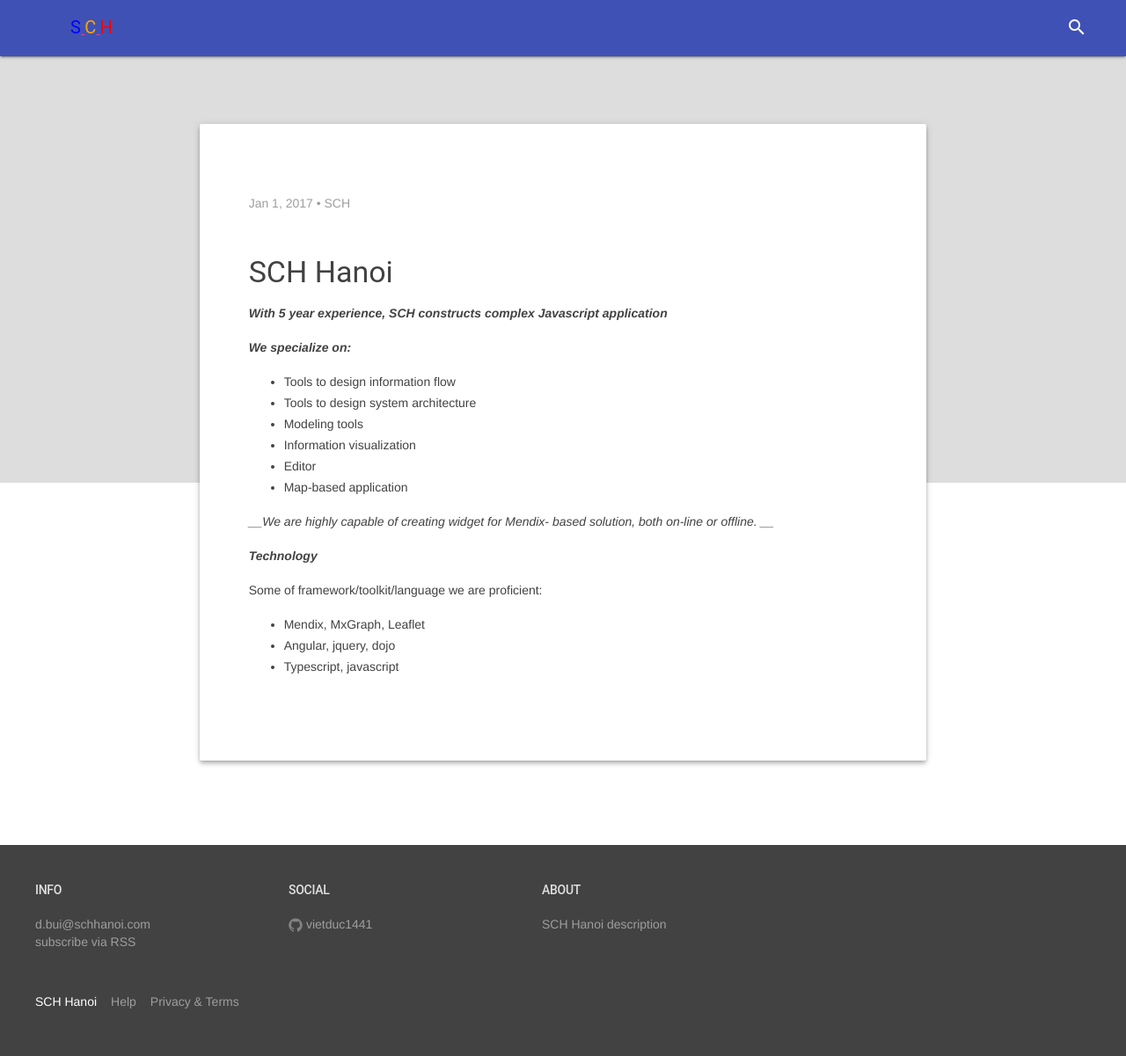
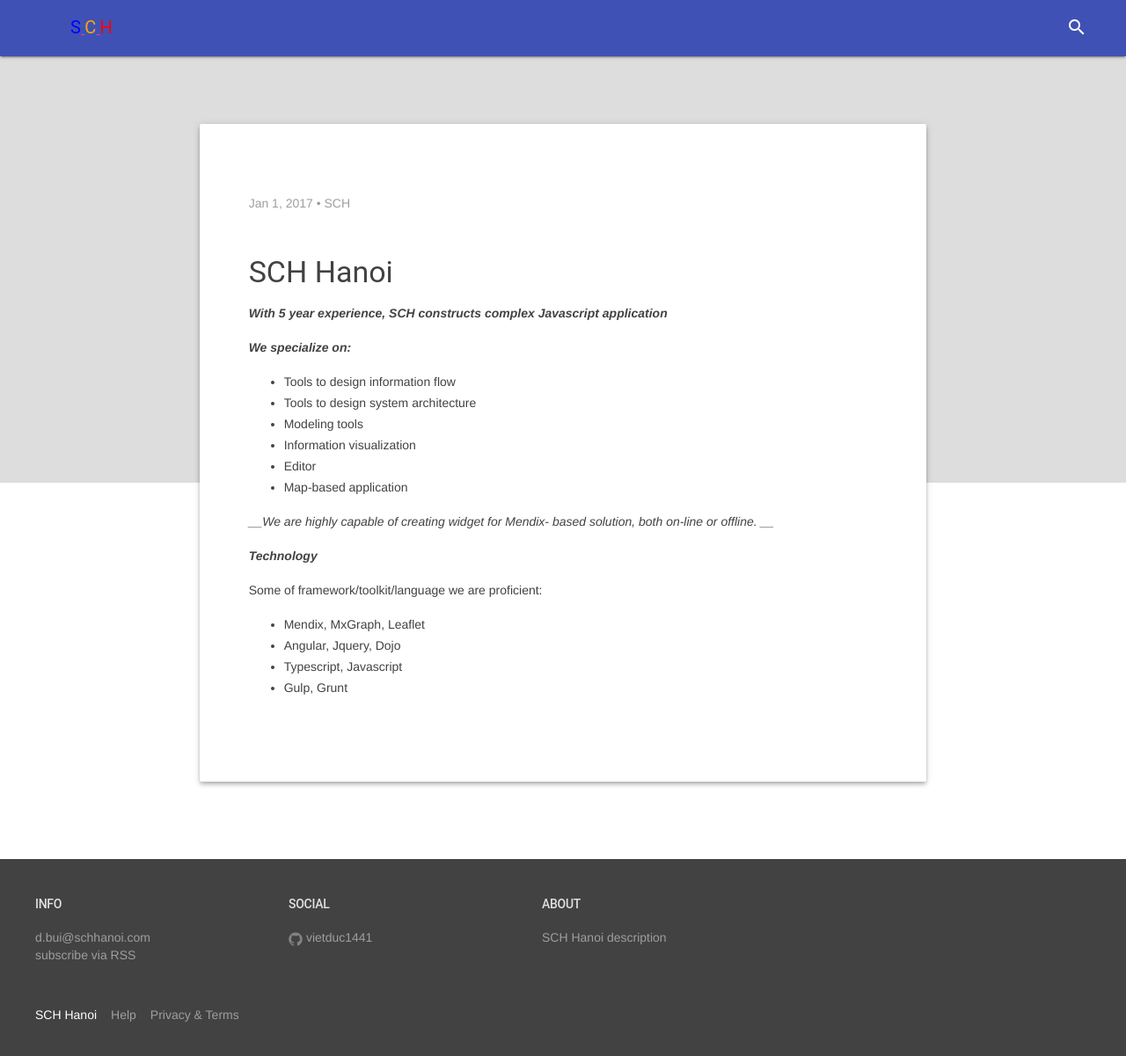
Before and after one commit to vietduc1441/vietduc1441.github.io, a Jekyll site: the page built from _posts/2015-10-11-sch-headlight-intro.markdown, in a window 1280 px wide. Shown: the top 1201 px of the page at 88% size. Built offline with Jekyll 4.4.1, drawn with Linux system fonts in a browser that asks for light colours; nearby versions of some CDN libraries.

Commit message:
Update 2015-10-11-sch-headlight-intro.markdown

```diff
--- a/_posts/2015-10-11-sch-headlight-intro.markdown
+++ b/_posts/2015-10-11-sch-headlight-intro.markdown
@@ -25,5 +25,6 @@ image: vietduc1441.github.io/img/sch.jpg
 Some of framework/toolkit/language we are proficient:
 
 - Mendix, MxGraph, Leaflet
-- Angular, jquery, dojo
-- Typescript, javascript
+- Angular, Jquery, Dojo
+- Typescript, Javascript
+- Gulp, Grunt
```
